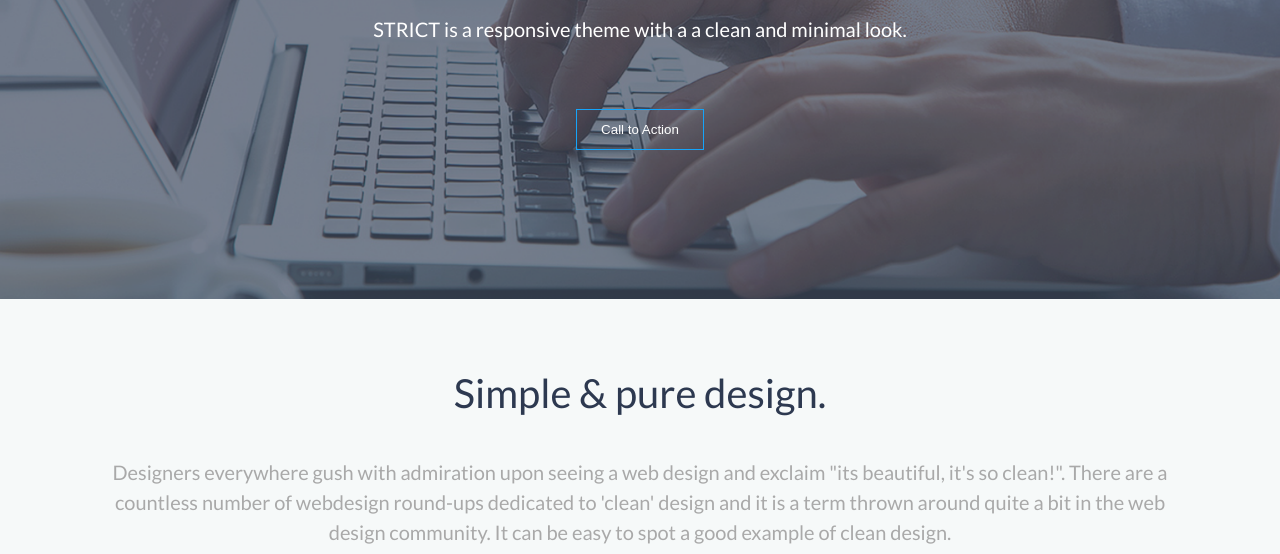
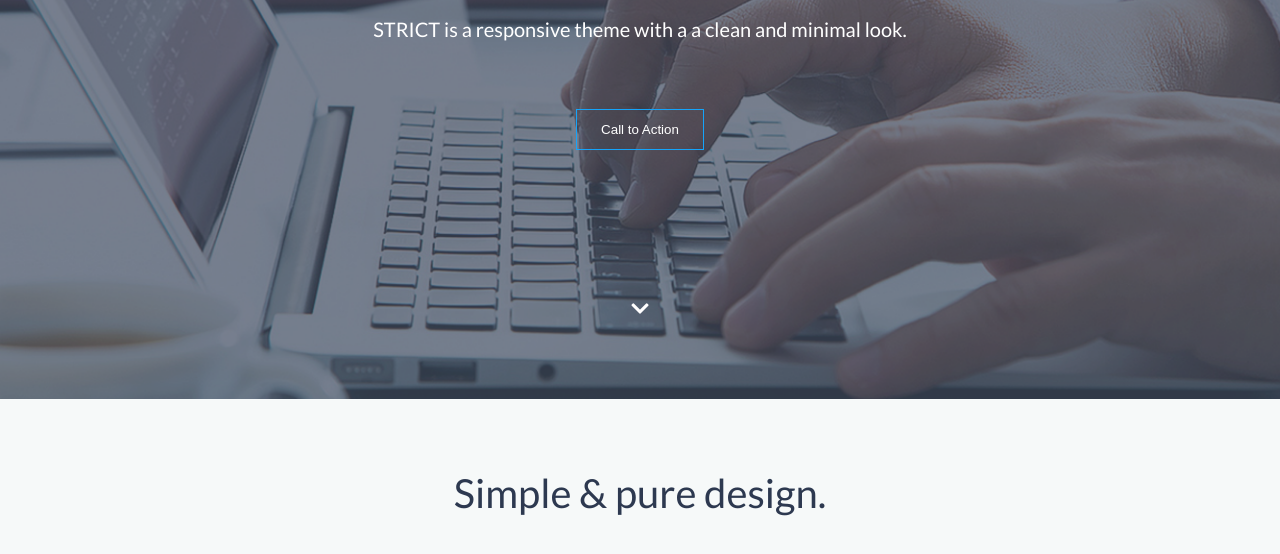
Before and after one commit to SanzidaMojibLuna/email01.github.io, a plain HTML site: page PSD to HTML/index.html in a window 1280 px wide. Shown: the part 458-1012 px from the top of the page. Drawn offline with Linux system fonts and the light colour scheme.

Commit message:
adding arrow

```diff
--- a/PSD to HTML/css/style.css
+++ b/PSD to HTML/css/style.css
@@ -92,6 +92,19 @@ nav ul li a {
 
 .btn-cstm:hover {
     background-color: #15a4fa;
+  }
+  .arrow{
+    padding-bottom: 80px;
+    width: 60%;
+    margin: 0 auto;
+    text-align: center;
+
+  }
+
+  .fas.fa-chevron-down{
+      color: white;
+      font-size: 20px;
+
   }
 .feature01{
     width: 100%;
--- a/PSD to HTML/index.html
+++ b/PSD to HTML/index.html
@@ -45,6 +45,10 @@
                 <button type="button" class="btn-cstm">
                     Call to Action
                 </button>
+
+            </div>
+            <div class="arrow">
+                <i class="fas fa-chevron-down"></i>
             </div>
         </div>
 
```
